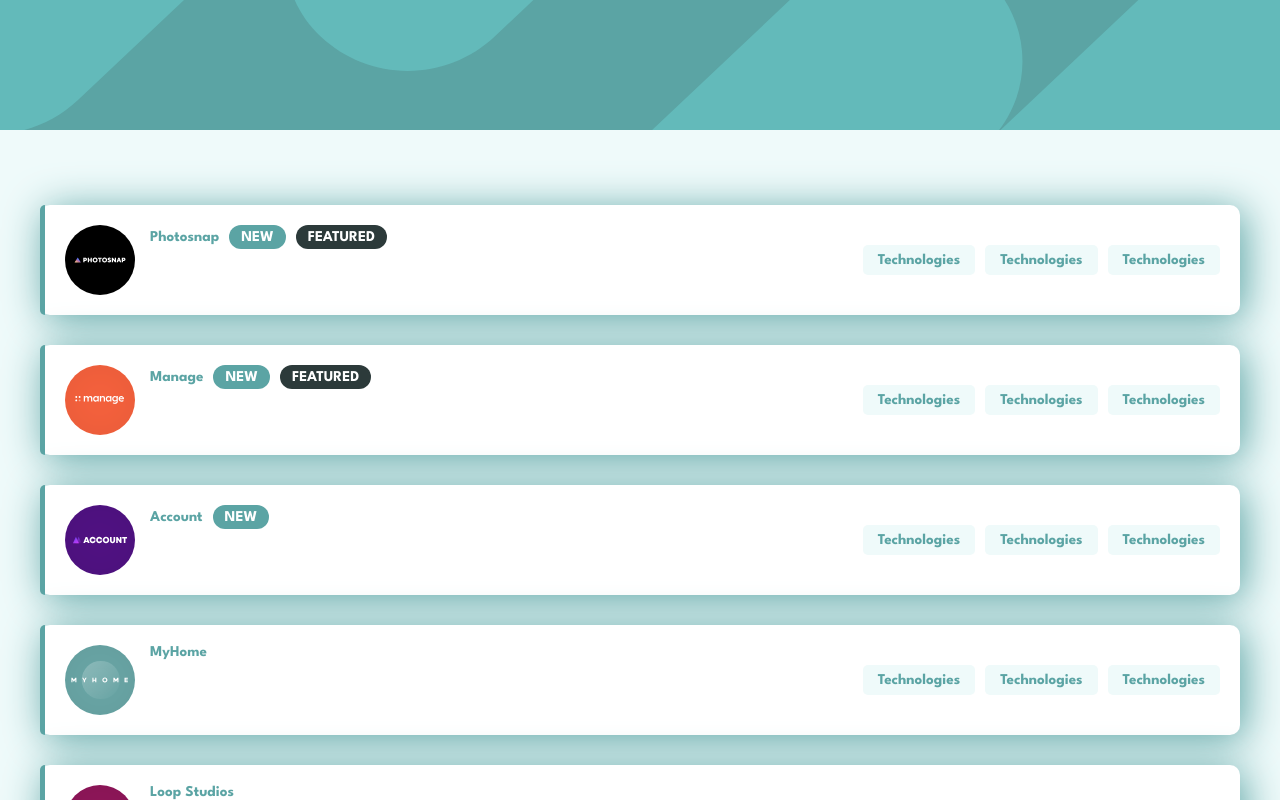
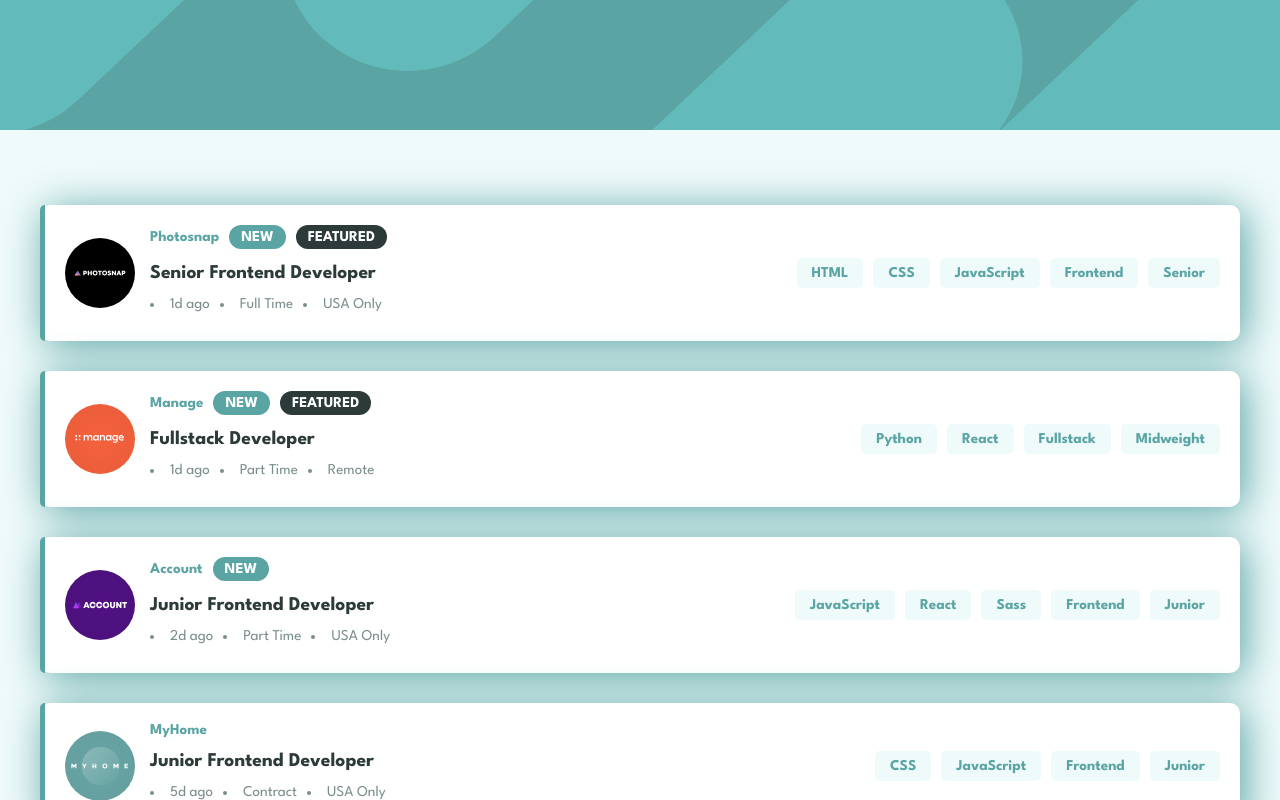
Before and after one commit to ddmihai/jobfilters, a React (Vite) app: page / in a window 1280 px wide. Shown: the top 800 px of the page. Built offline with nearby package versions, Linux system fonts and the light colour scheme.

Commit message:
added latest SCSS

```diff
--- a/src/components/CardWrapper/CardWrapper.jsx
+++ b/src/components/CardWrapper/CardWrapper.jsx
@@ -9,10 +9,21 @@ const CardWrapper = ({ company }) => {
 
     const [imageSrc, setImageSrc] = useState(null);
 
+    // Map over technologies
+    const mapOvertechnologies = (array, field) => {
+        return array?.map((company, index) => <p key={index}>{ company }</p>);
+    }
+
+    const renderedTechnologies = mapOvertechnologies(company.languages, 'languages');
+    const renderedTools = mapOvertechnologies(company.tools, 'tools');
+
+
+
     useEffect(() => {
         const loadImage = async () => {
             try {
-                const dynamicImage = await /* @vite-ignore */ import(`../../assets/images/${company.logo}`);
+                /* @vite-ignore */
+                const dynamicImage = await import(`../../assets/images/${company.logo}`);
                 setImageSrc(dynamicImage.default);
             } catch (error) {
                 console.error('Error loading image:', error);
@@ -21,6 +32,8 @@ const CardWrapper = ({ company }) => {
 
         loadImage();
     }, [company.logo]);
+
+
 
     return (
         <figure className={styles.figureJobCard}>
@@ -39,13 +52,22 @@ const CardWrapper = ({ company }) => {
                     </div>
 
                     {/* Ohters */}
+                    <div className={styles.positionDetails}>
+                        <p className={styles.companyPositionTitle}>{ company.position }</p>
+                        <ul>
+                            <li>{ company.postedAt }</li>
+                            <li>{ company.contract }</li>
+                            <li>{ company.location }</li>
+                        </ul>
+                    </div>
                 </article>
 
                 {/* Wrapper for the technologies */}
                 <article className={styles.texhnologiesWrapper}>
-                    <p>Technologies</p>
-                    <p>Technologies</p>
-                    <p>Technologies</p>
+                    { renderedTechnologies }
+                    { renderedTools }
+                    <p>{ company.role }</p>
+                    <p>{ company.level }</p>
                 </article>
             </aside>
         </figure>
--- a/src/components/CardWrapper/CardWrapper.module.scss
+++ b/src/components/CardWrapper/CardWrapper.module.scss
@@ -77,6 +77,29 @@
 }
 
 
+
+/*POSITION DETAILS*/
+.positionDetails {
+    & .companyPositionTitle {
+        color: variables.$VeryDarkGrayishCyan;
+        font-size: 1.3rem;
+        font-weight: bold;
+        margin: 15px 0px;
+    }
+
+    & ul {
+        color: variables.$DarkGrayishCyan;
+        display: flex;
+        flex-wrap: wrap;
+        list-style-position: inside;
+        gap: 10px;
+        margin-bottom: 10px;
+    }
+}
+
+
+
+
 // tech wrapper
 // TODO: MODIFY LATER
 .texhnologiesWrapper {
```
Also changed, not shown: 5 other files (tests, documents, lock files or other folders).
